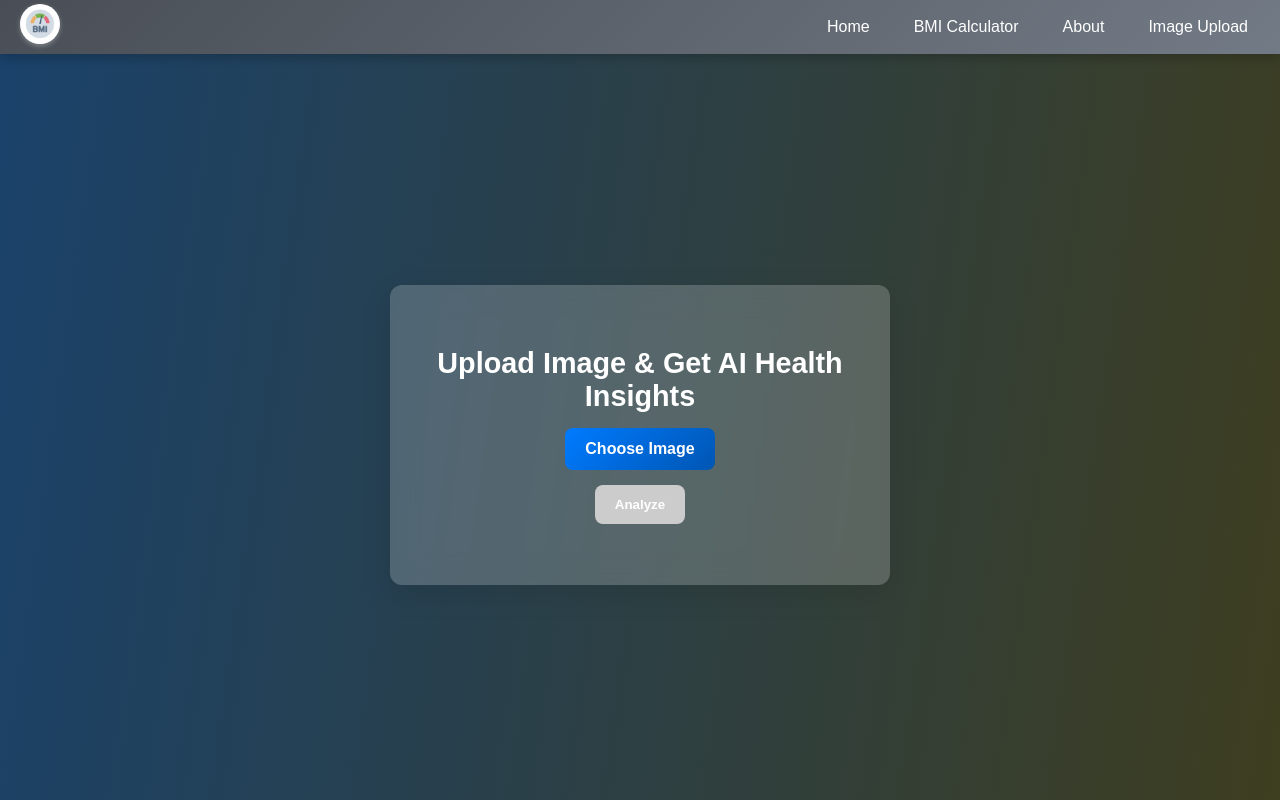
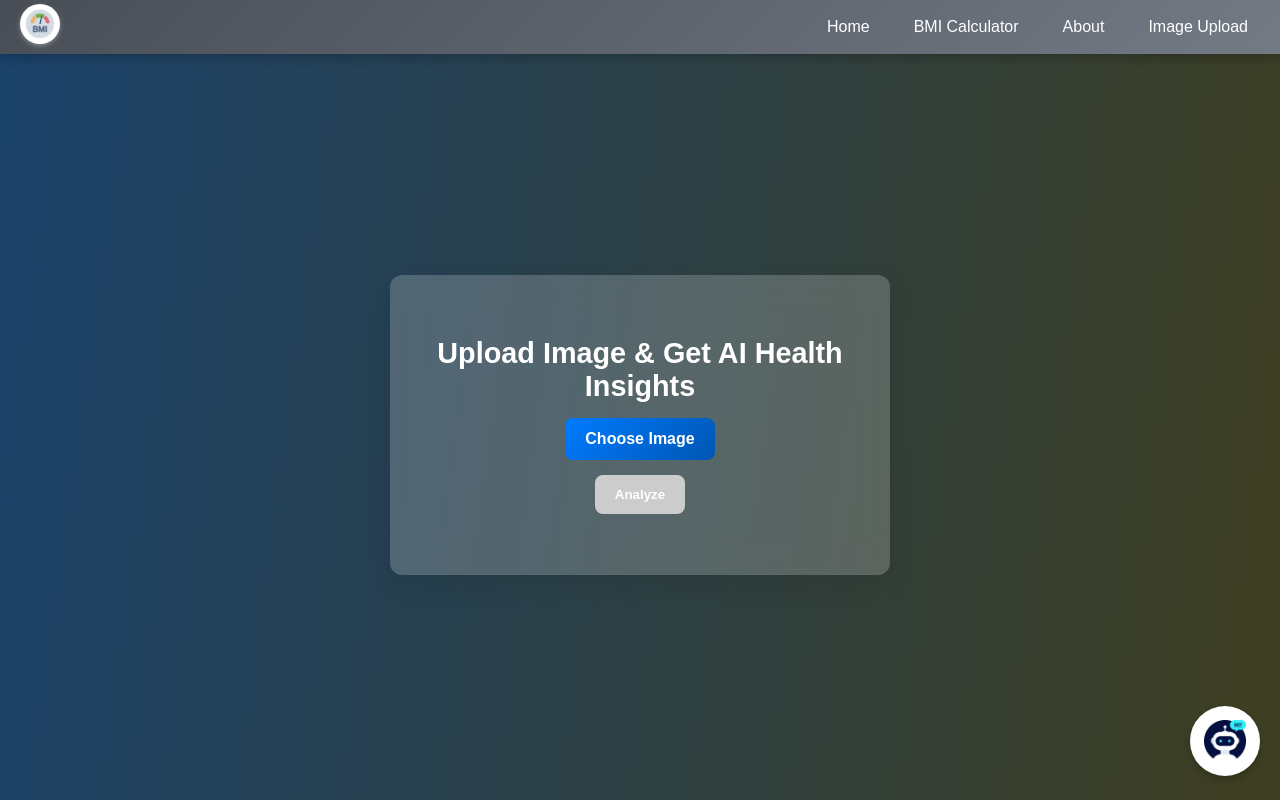
Before and after one commit to SimpleFix-IT/BMI-AI-calculator-frontend, a Vue app: page /image-upload-ai in a window 1280 px wide. Shown: the top 800 px of the page. Built offline with nearby package versions, Linux system fonts and the light colour scheme.

Commit message:
Implemented chatbot AI in the image upload section

```diff
--- a/src/views/ImageUploadAi.vue
+++ b/src/views/ImageUploadAi.vue
@@ -51,12 +51,17 @@
         </li>
       </ul>
     </div>
+    <div>
+      <ChatBot />
+    </div>
   </div>
 </template>
 
 <script setup>
 import { ref } from "vue";
 import apiClient from "@/servers/Index";
+import ChatBot from "@/components/ChatBot.vue";
+
 const file = ref(null);
 const filePreview = ref(null);
 const isLoading = ref(false);
```
